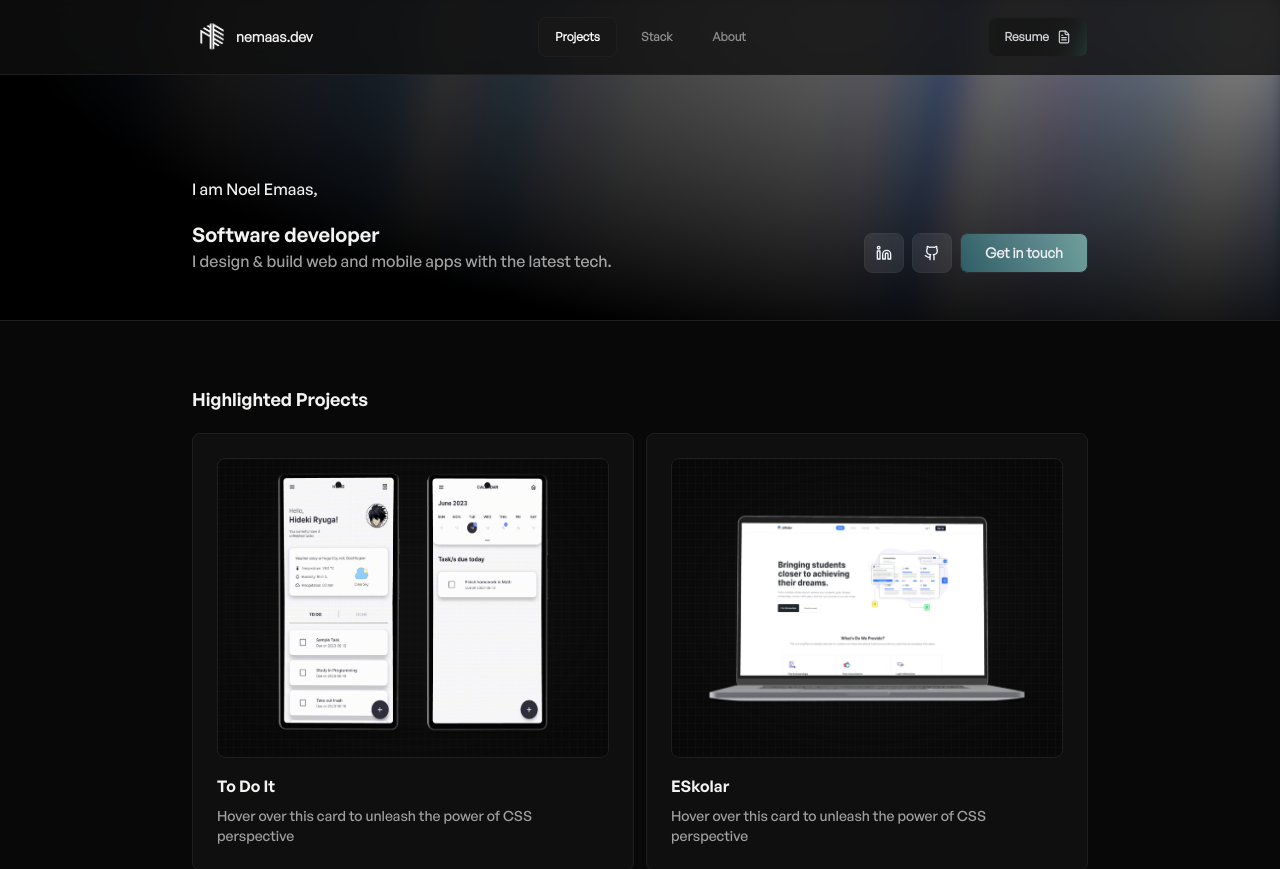
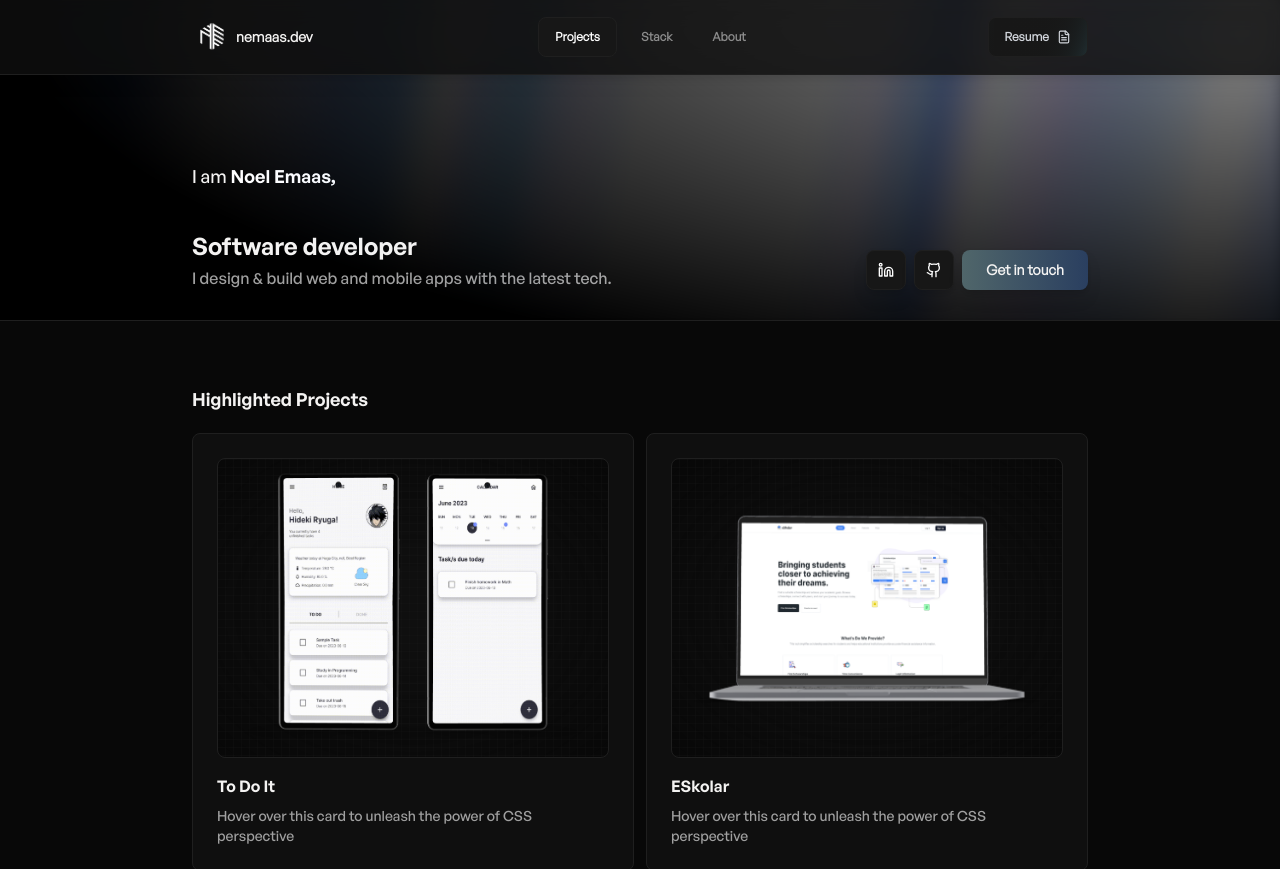
Before and after one commit to NoelEmaas/portfolio, a React (Vite) app: page / in a window 1280 px wide. Shown: the top 869 px of the page. Built offline with nearby package versions, Linux system fonts and the light colour scheme.

Commit message:
improved style

```diff
--- a/src/App.tsx
+++ b/src/App.tsx
@@ -193,7 +193,7 @@ function App() {
 
   return (
     <>
-        <div className={`w-full top-0 left-0 right-0 h-[75px] bg-[#0F0F0F] border-0 border-b border-[#1f1f1f] fixed z-50 bg-opacity-80 backdrop-blur-md  transition-transform duration-300  ${visible ? 'translate-y-0' : '-translate-y-full'}`}>
+        <div className={`w-full top-0 left-0 right-0 h-[75px] bg-[#0F0F0F] border-0 border-b border-[#1f1f1f] fixed z-50 bg-opacity-80 backdrop-blur-md  transition-transform duration-300 drop-shadow-lg  ${visible ? 'translate-y-0' : '-translate-y-full'}`}>
           <div className='container px-[15%] mx-auto flex items-center h-full justify-between'>
             <div className='flex items-center gap-x-1'>
               <img
@@ -213,7 +213,7 @@ function App() {
             <div>
               <button className="
                 relative inline-flex h-10 px-4 py-2 rounded-lg animate-shimmer items-center justify-center border
-                border-[#1f1f1f] bg-[linear-gradient(110deg,#171717,45%,#263b36,55%,#171717)] bg-[length:200%_100%]
+                border-[#1f1f1f] bg-[linear-gradient(110deg,#171717,45%,#1f2b2e,55%,#171717)] bg-[length:200%_100%]
                 text-gray-300 transition-all focus:outline-none focus:ring-2 font-semibold
                 focus:ring-slate-400 focus:ring-offset-2 focus:ring-offset-slate-50 text-xs gap-x-2
                 overflow-hidden group
@@ -229,7 +229,7 @@ function App() {
         </div>
 
         {/* Header Section */}
-        <div className='fixed top-0 w-full'>
+        <div className='fixed top-0 w-full shadow-inner'>
           <AuroraBackground>
             <motion.div
               initial={{ opacity: 0.0, y: 40 }}
@@ -241,11 +241,11 @@ function App() {
               }}
               className="container px-[15%]"
             >
-              <div className=''>
-                <h1 className='sub-text'> I am Noel Emaas, </h1>
+              <div>
+                <h1 className='text-lg font-light sub-text'>I am <span className='text-white bold'>Noel Emaas,</span> </h1>
                 <div className='flex items-end justify-between w-full'>
-                  <div className="mt-[20px]">
-                    <h1 className="text-xl bold title">
+                  <div className="mt-[40px] flex flex-col gap-y-1">
+                    <h1 className="text-2xl bold title">
                       Software developer
                     </h1>
                     <p className="sub-color sub-text">
@@ -253,14 +253,14 @@ function App() {
                     </p>
                   </div>
                   <div className='flex gap-x-2'>
-                    <Button className='hover:bg-[#262626] bg-[#171717] border-[#1f1f1f] rounded-lg' variant="outline" size="icon">
+                    <Button className='hover:bg-[#262626] drop-shadow-lg bg-[#171717] border-[#1f1f1f] rounded-lg' variant="outline" size="icon">
                       <Linkedin className="w-4 h-4 text-white"/>
                     </Button>
-                    <Button className='hover:bg-[#262626] bg-[#171717] border-[#1f1f1f] rounded-lg' variant="outline" size="icon">
+                    <Button className='hover:bg-[#262626] drop-shadow-lg bg-[#171717] border-[#1f1f1f] rounded-lg' variant="outline" size="icon">
                       <Github className="w-4 h-4 text-white"/>
                     </Button>
                     <Button
-                      className="group bg-gradient-to-r to-[#599084] from-[#0E454E] border-[#0a0c0c] rounded-lg font-semibold hover:text-white text-sm gap-x-2 transition-all duration-300 ease-in-out"
+                      className="shadow-sm group bg-gradient-to-r drop-shadow-lg to-[#2A3F60] from-[#50666a] border-none rounded-lg font-semibold hover:text-white text-sm gap-x-2 transition-all duration-300 ease-in-out"
                       variant="outline"
                     >
                       <span className="w-0 overflow-hidden transition-all duration-300 ease-in-out opacity-0 group-hover:w-4 group-hover:opacity-100">
@@ -275,7 +275,7 @@ function App() {
           </AuroraBackground>
         </div>
 
-        <div className="w-full py-[5%] border-0 border-t border-[#1f1f1f] bg-[#080808] relative mt-[25%]">
+        <div className="w-full py-[5%] border-0 border-t border-[#1f1f1f] bg-[#080808] relative mt-[25%] drop-shadow-lg">
           <div className='container px-[15%] mx-auto flex flex-col gap-y-28'>
             {/* Works Section */}
             <div>
--- a/src/components/ui/aurora-background.tsx
+++ b/src/components/ui/aurora-background.tsx
@@ -17,7 +17,7 @@ export const AuroraBackground = ({
     <main>
       <div
         className={cn(
-          "relative flex flex-col items-center justify-center bg-black pt-[calc(8%_+_75px)] pb-[8%]",
+          "relative flex flex-col items-center justify-center bg-black pt-[calc(8%_+_60px)] pb-[8%]",
           className
         )}
         {...props}
--- a/tailwind.config.js
+++ b/tailwind.config.js
@@ -106,7 +106,7 @@ module.exports = {
         "accordion-down": "accordion-down 0.2s ease-out",
         "accordion-up": "accordion-up 0.2s ease-out",
         "aurora": "aurora 60s linear infinite",
-        "shimmer": "shimmer 2s linear infinite",
+        "shimmer": "shimmer 3s linear infinite",
         'slide-left-infinite': 'slide-left 50s linear infinite',
         "spotlight": "spotlight 2s ease .75s 1 forwards",
       },
```
